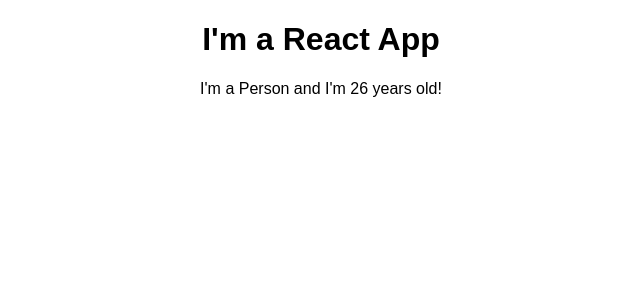
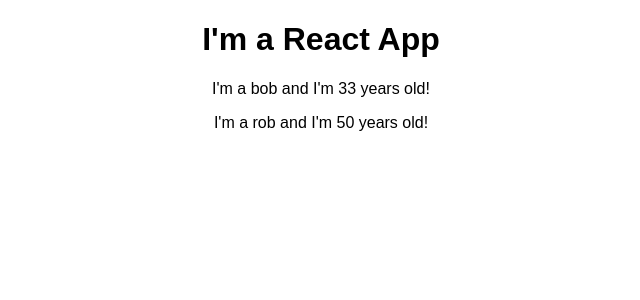
Before and after one commit to mdmjsh/react_practice, a React (Create React App) app in the folder react-complete-guide/: page / in a window 1280 px wide. Shown: the top 300 px of the page, without its empty margins (319-959 px from the left). Built offline with nearby package versions, Linux system fonts and the light colour scheme.

Commit message:
Person component with props

```diff
--- a/react-complete-guide/src/App.js
+++ b/react-complete-guide/src/App.js
@@ -7,7 +7,8 @@ class App extends Component {
     return (
       <div className="App">
         <h1>I'm a React App</h1>
-        <Person />
+        <Person name="bob" age="33"/>
+        <Person name="rob" age="50">I'm a great guy</Person>
       </div>
     );
     // Manually creating the above - the above JSX gets compiled to this
--- a/react-complete-guide/src/Person/Person.js
+++ b/react-complete-guide/src/Person/Person.js
@@ -1,7 +1,7 @@
 import React from 'react';
 
-const person = () => {
-    return <p>I'm a Person and I'm {Math.floor(Math.random() * 30)} years old!</p>
+const person = (props) => {
+    return <p>I'm a {props.name} and I'm {props.age} years old!</p>
 }
 
 export default person;
```
